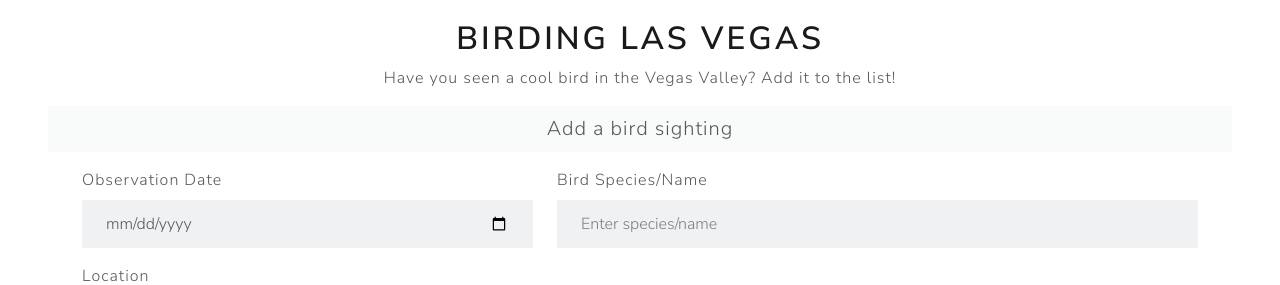
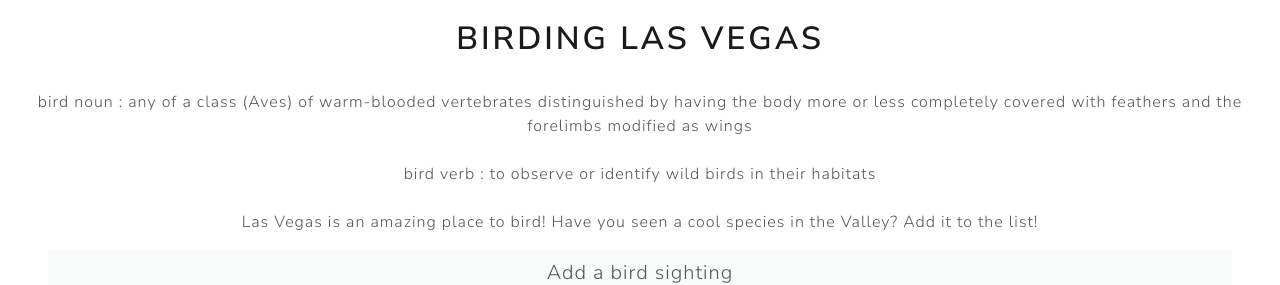
Before and after one commit to RKVanHorn/LivingLasVegas, a React (Vite) app: page /birding in a window 1280 px wide. Shown: the part 428-713 px from the top of the page. Built offline with nearby package versions, Linux system fonts and the light colour scheme; no server answers.

Commit message:
added text to birding page

```diff
--- a/src/pages/Birding/Birding.jsx
+++ b/src/pages/Birding/Birding.jsx
@@ -54,8 +54,18 @@ export default function Birding() {
     <>
       <div className="text-center">
         <h1>Birding Las Vegas</h1>
+        <hr></hr>
         <p>
-          Have you seen a cool bird in the Vegas Valley? Add it to the list!
+          bird noun : any of a class (Aves) of warm-blooded vertebrates
+          distinguished by having the body more or less completely covered with
+          feathers and the forelimbs modified as wings
+          <br></br>
+          <br></br>
+          bird verb : to observe or identify wild birds in their habitats
+          <br></br>
+          <br></br>
+          Las Vegas is an amazing place to bird! Have you seen a cool species in
+          the Valley? Add it to the list!
         </p>
       </div>
       <AddBirdForm addNewBird={addNewBird} />
```
